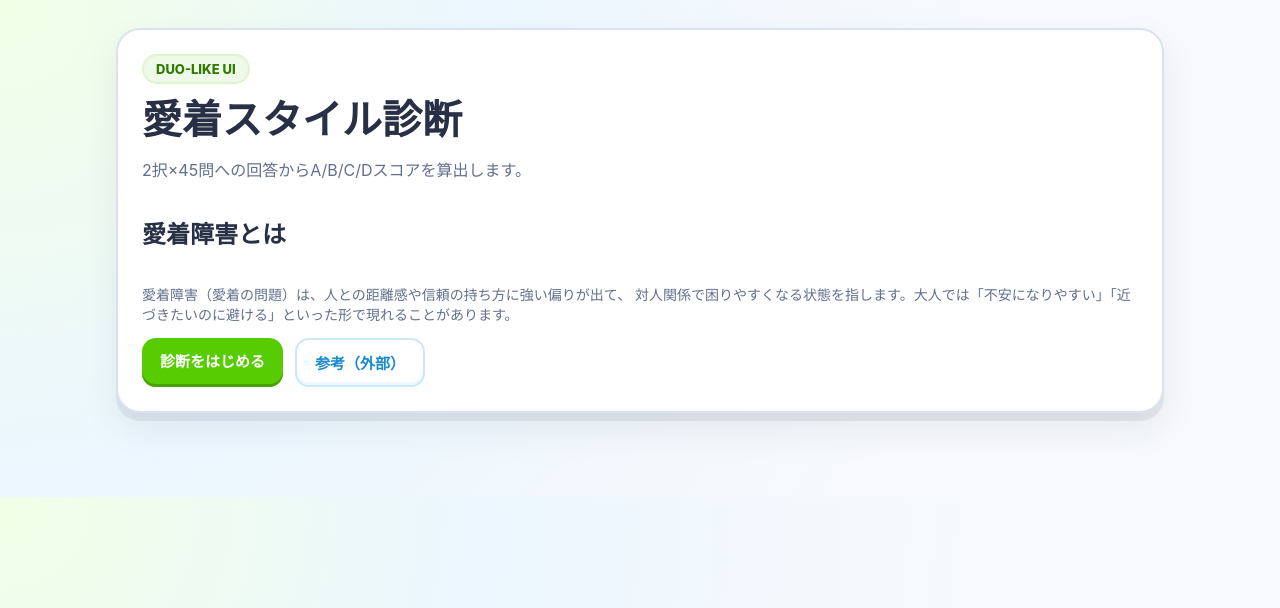
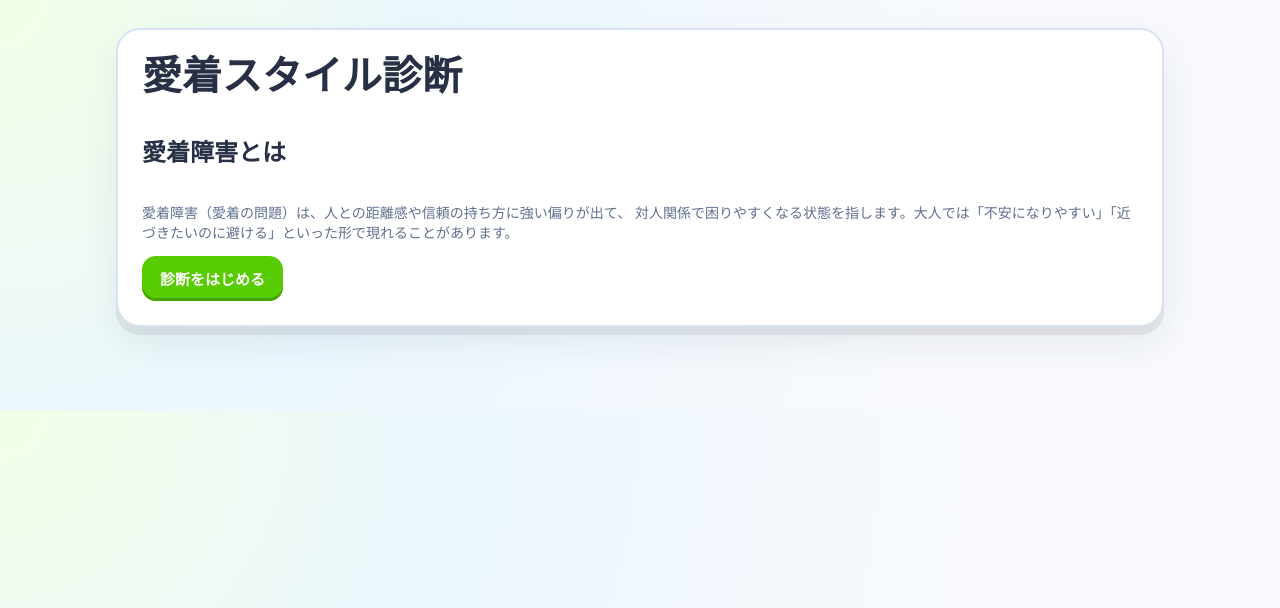
Before and after one commit to temmie0232/attachment-style-test, a Next.js app: page / in a window 1280 px wide. Shown: the top 608 px of the page. Built offline with nearby package versions, Linux system fonts and the light colour scheme.

Commit message:
Simplify hero section content

```diff
--- a/app/page.tsx
+++ b/app/page.tsx
@@ -4,9 +4,7 @@ export default function HomePage() {
   return (
     <main className="main">
       <section className="card stack">
-        <span className="hero-tag">DUO-LIKE UI</span>
         <h1 className="hero-title">愛着スタイル診断</h1>
-        <p className="hero-sub">2択×45問への回答からA/B/C/Dスコアを算出します。</p>
 
         <div className="stack">
           <h2>愛着障害とは</h2>
@@ -20,14 +18,6 @@ export default function HomePage() {
           <Link className="btn" href="/test">
             診断をはじめる
           </Link>
-          <a
-            className="btn btn-outline"
-            href="https://www.16personalities.com/ja"
-            target="_blank"
-            rel="noreferrer"
-          >
-            参考（外部）
-          </a>
         </div>
       </section>
     </main>
```
